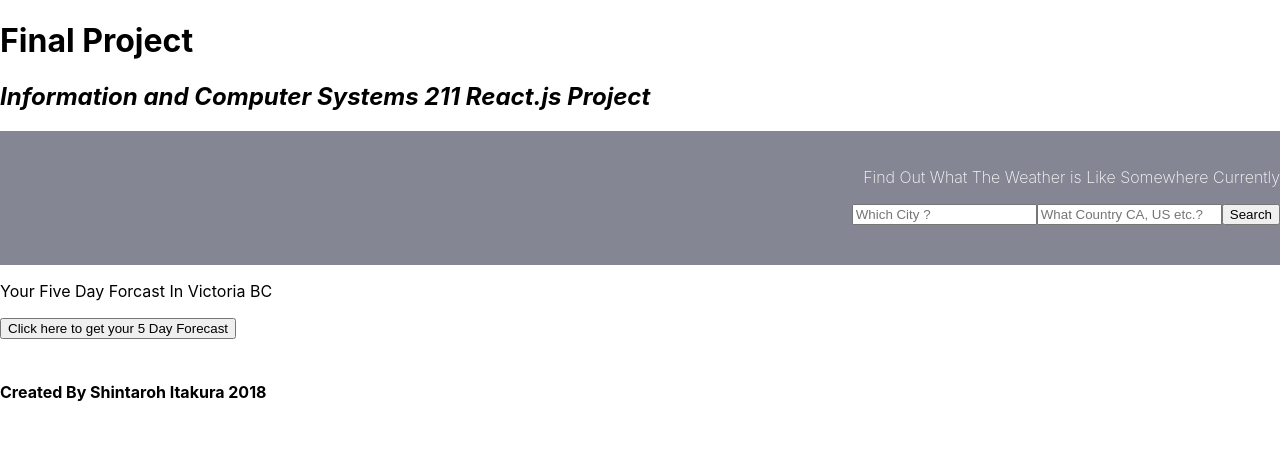
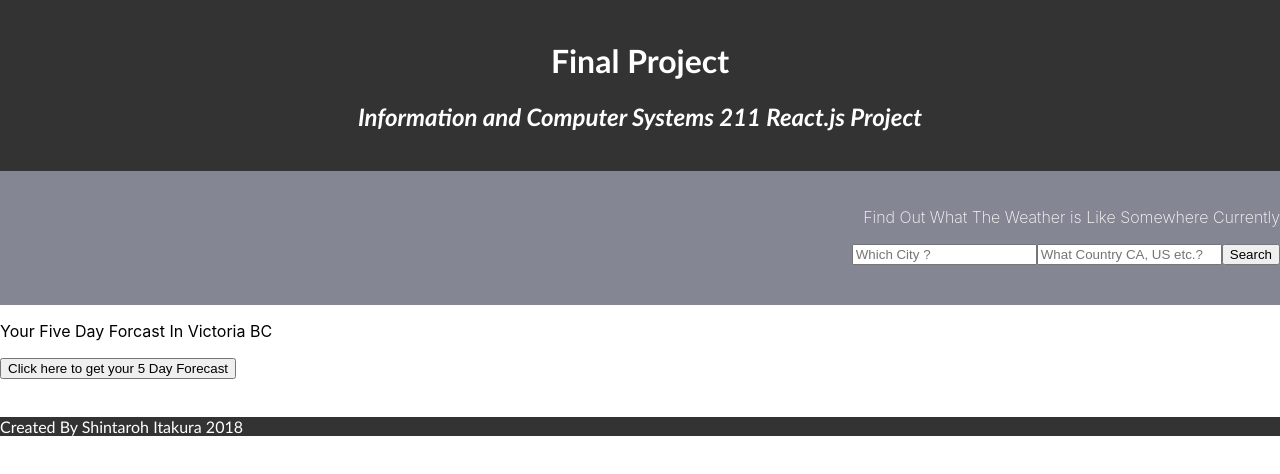
Before and after one commit to ShinItakura/ICS-211-Final-Project-React-Weather-App, a React (Create React App) app in the folder project-app/: page / in a window 1280 px wide. Shown: the top 474 px of the page. Built offline with nearby package versions, Linux system fonts and the light colour scheme.

Commit message:
added TitleFooter.css

```diff
--- a/project-app/src/components/Footer.js
+++ b/project-app/src/components/Footer.js
@@ -2,8 +2,8 @@ import React from 'react';
 
 const Footer = (props) =>{
   return (
-    <div>
-      <h4>Created By Shintaroh Itakura 2018</h4>
+    <div className="footer">
+      <p>Created By Shintaroh Itakura 2018</p>
     </div>
   )
 }
--- a/project-app/src/components/Title.js
+++ b/project-app/src/components/Title.js
@@ -1,7 +1,9 @@
 import React from 'react';
+import TitleFooter from './TitleFooter.css';
+
 const Title = (props) =>{
   return (
-    <div>
+    <div className="title">
       <h1>Final Project </h1>
       <h2><i>Information and Computer Systems 211 React.js Project</i></h2>
     </div>
--- /dev/null
+++ b/project-app/src/components/TitleFooter.css
@@ -0,0 +1,20 @@
+.title {
+    background-color: rgb(51, 51, 51);
+    color: white;
+    text-align: Center;
+    font-family: 'Gill Sans', 'Gill Sans MT', Calibri, 'Trebuchet MS', sans-serif;
+    font-weight: 200;
+    flex: 0 0 auto;
+    width: 100%;
+    padding-top: 20px;
+    padding-bottom: 20px;
+}
+.footer {
+    background-color: rgb(51, 51, 51);
+    color: white;
+    text-align: Justify;
+    font-family: 'Gill Sans', 'Gill Sans MT', Calibri, 'Trebuchet MS', sans-serif;
+    font-weight: 200;
+    flex: 0 0 auto;
+    width: 100%;
+}
```
